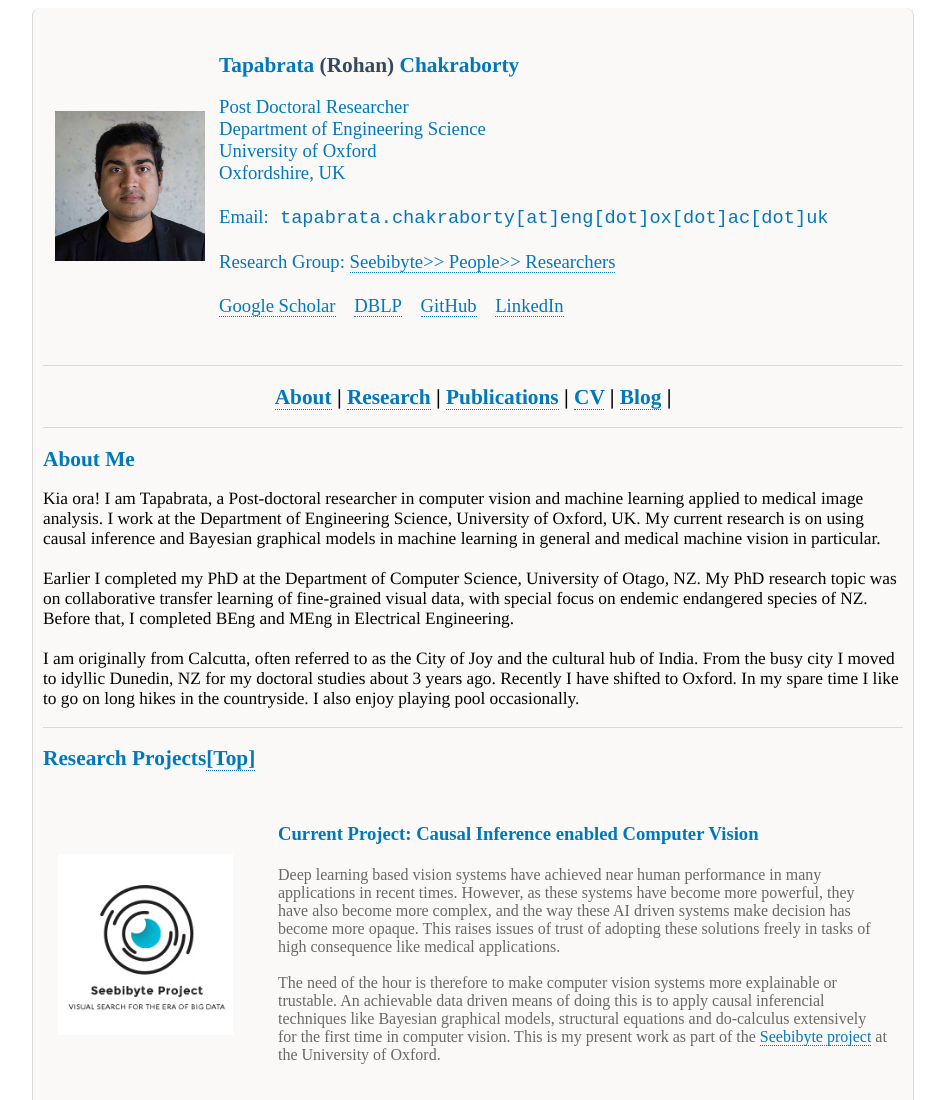
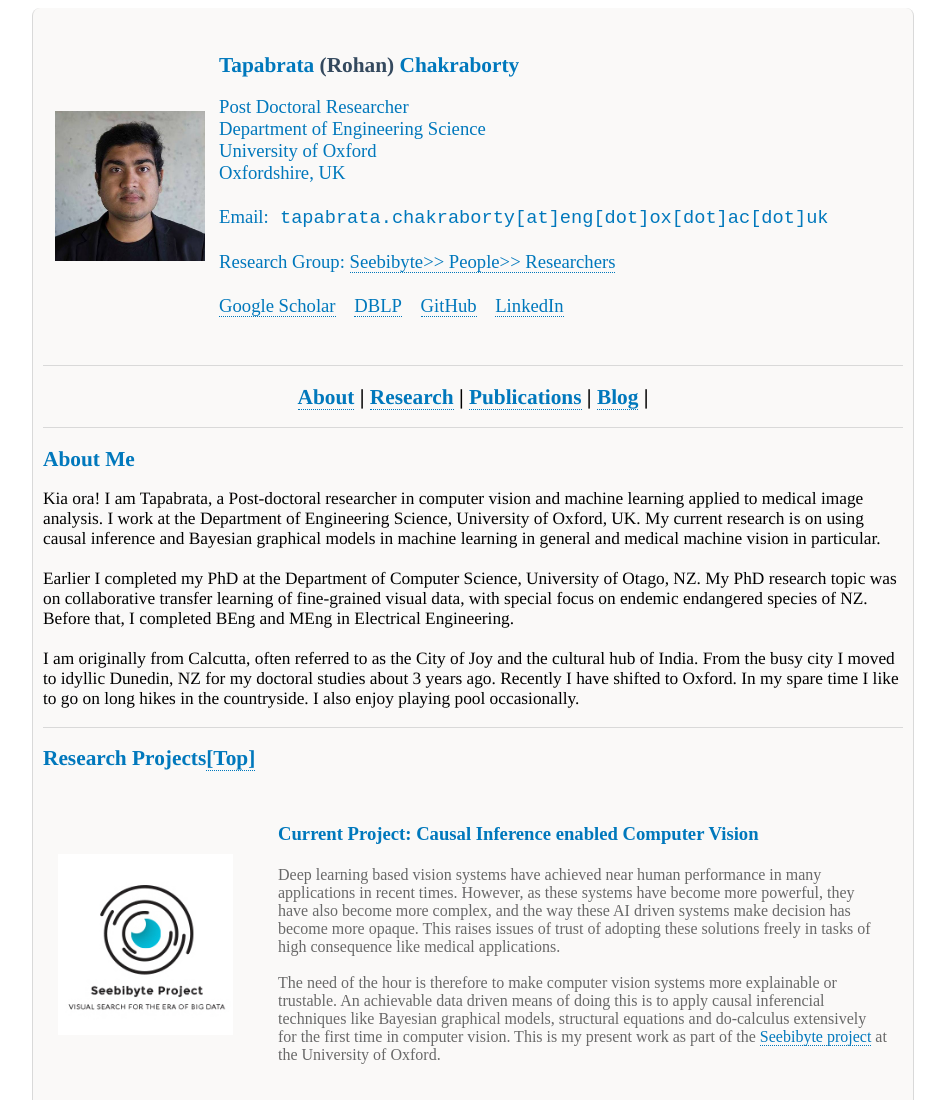
Before and after one commit to trchakraborty/chakraborty.github.io, a plain HTML site: page index.html in a window 1280 px wide. Shown: the top 1100 px of the page, without its empty margins (167-1112 px from the left). Drawn offline with Linux system fonts and the light colour scheme.

Commit message:
Update index.html

```diff
--- a/index.html
+++ b/index.html
@@ -57,9 +57,8 @@ Research Group: <a href="http://seebibyte.org/">Seebibyte>> People>> Researchers
 <a href="#projects">Research</a> |
 <a href="#pubs">Publications</a> |
 <!--<a href="#awards">Awards</a> |-->
-<a href="./cv.pdf">CV</a> |
+<a href="./blog.pdf">Blog</a> |
 <!--<a href="#geia">Geia</a> -->
-<a href="./blog.pdf">Blog</a> |
 </h1>
 
 <hr> <!-- IR -->
```
